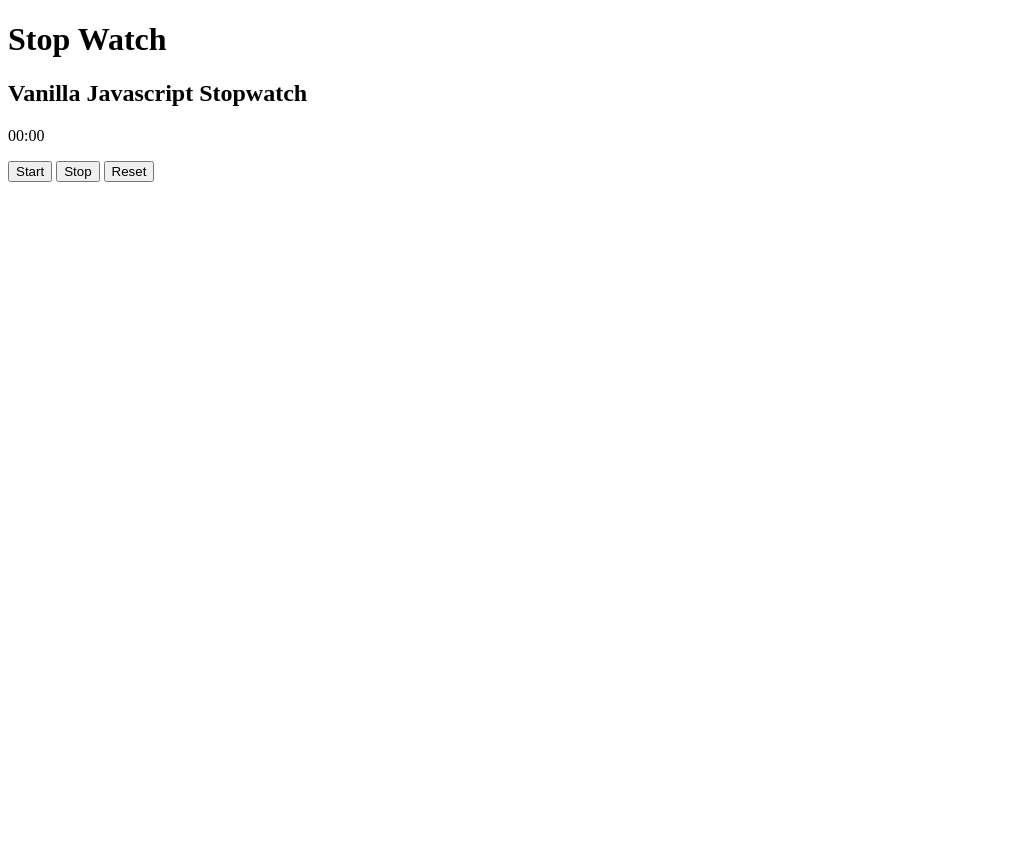
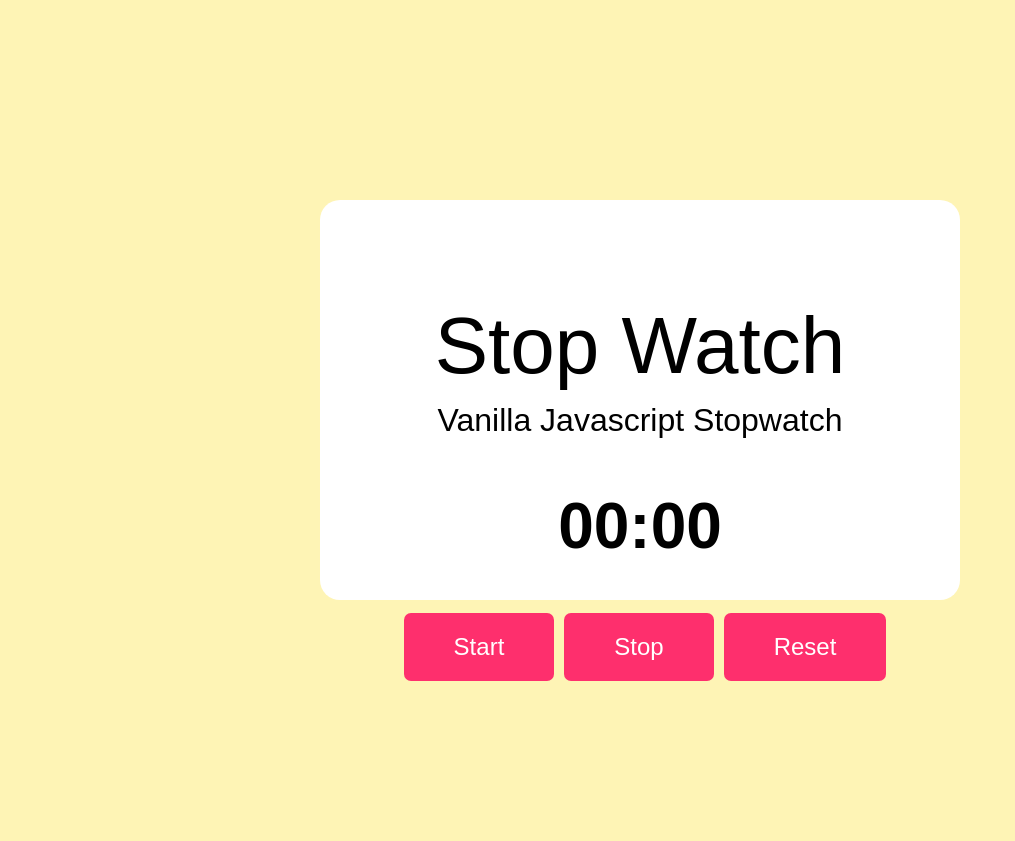
Before and after one commit to Gazdag99/stop-watch, a plain HTML site: page index.html in a window 1280 px wide. Shown: the whole page, without its empty margins (0-1015 px from the left). Before the commit the page ends 800 px from the top, so only its background shows below. Drawn offline with Linux system fonts and the light colour scheme.

Commit message:
CSS Done

```diff
--- a/index.html
+++ b/index.html
@@ -10,12 +10,16 @@
 </head>
 <body>
     <div class="wrapper">
-        <h1>Stop Watch</h1>
-        <h2>Vanilla Javascript Stopwatch</h2>
+        <div class="text-container">
+            <h1>Stop Watch</h1>
+            <h2>Vanilla Javascript Stopwatch</h2>
+        </div>
         <p><span id="seconds">00</span><span>:</span><span id="tens">00</span></p>
-        <button id="btns-tart">Start</button>
-        <button id="btn-stop">Stop</button>
-        <button id="btn-reset">Reset</button>
+        <div class="btn-container">
+            <button id="btn-start" class="btn">Start</button>
+            <button id="btn-stop" class="btn">Stop</button>
+            <button id="btn-reset" class="btn">Reset</button>
+        </div>
     </div>
 </body>
 </html>
--- a/style.css
+++ b/style.css
@@ -0,0 +1,76 @@
+*{
+    padding: 0;
+    margin: 0;
+    font-family: Arial, Helvetica, sans-serif;
+}
+
+body{
+    background-color: #fef4b5;
+    height: 100vh;
+    width: 100vw;
+    display: flex;
+    justify-content: center;
+    align-items: center;
+}
+
+div.wrapper{
+height: 50%;
+width: 50%;
+max-width: 950px;
+background: #fff;
+border-radius: 20px;
+display: flex;
+flex-direction: column;
+justify-content: space-between;
+align-items: center;
+}
+
+.btn-container{
+    display: flex;
+    align-items: center;
+    justify-content: center;
+    padding: 50px 0 160px 0;
+}
+.btn-container .btn{
+    background: #fe2f6d;
+    border: none ;
+    padding: 20px 50px;
+    margin: 0px 0 0 10px;
+    color: #fff;
+    font-weight: 400;
+    font-size: x-large;
+    border-radius: 7px;
+    cursor:pointer;
+}
+
+.wrapper .text-container h1{
+    font-size: 5rem;
+    font-weight: 300;
+    margin-top: 50px;
+}
+
+.wrapper .text-container h2{
+    font-size: 2rem;
+    font-weight: 300;
+    margin-top: 10px;
+    text-align: center;
+}
+
+.text-container{
+    padding: 50px 0;
+}
+
+.wrapper p{
+    font-size: 4rem;
+    font-weight: 600;
+    margin: 0 0 0px 0;
+
+}
+.btn:hover{
+    background-color: #ce174e;
+    transition: 0.2s ease-in-out;
+}
+
+.btn:active{
+   padding: 18px 48px;
+}
```
